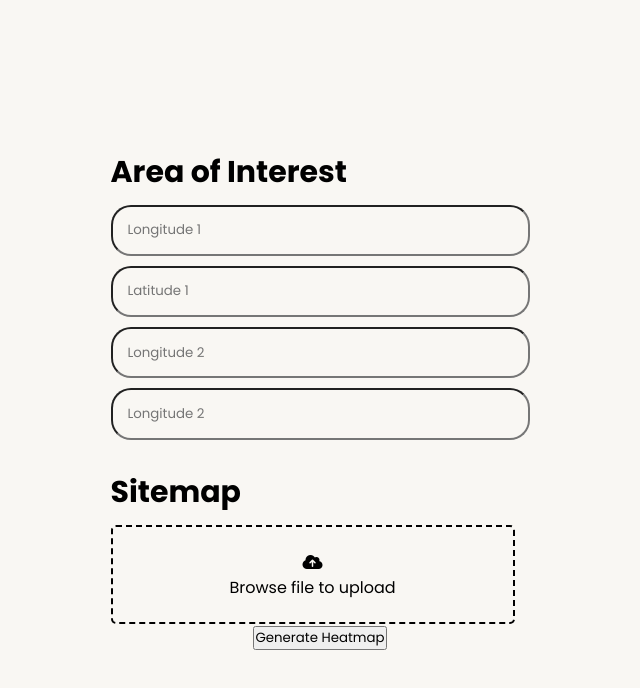
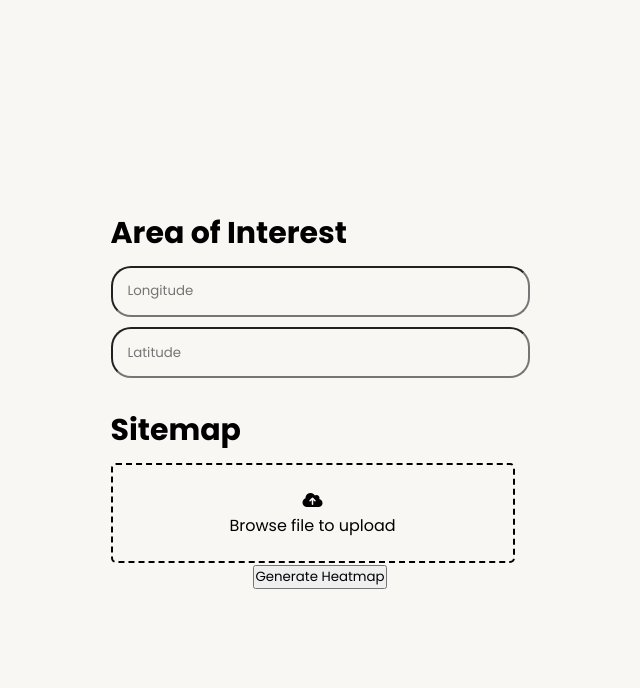
Before and after one commit to Luanjie-Dong/CrowdSight, a React (Vite) app in the folder crowdsight/: page / in a window 1280 px wide. Shown: the top 688 px of the page, without its empty margins (320-960 px from the left). Built offline with nearby package versions, Linux system fonts and the light colour scheme.

Commit message:
Update Home.jsx

```diff
--- a/crowdsight/src/pages/Home.jsx
+++ b/crowdsight/src/pages/Home.jsx
@@ -11,10 +11,8 @@ function Home(){
                 <div id="AOI">
 
                     <h1 class="headers">Area of Interest</h1>
-                    <input type="text" class="AOI-input" placeholder="Longitude 1"/>
-                    <input type="text" class="AOI-input" placeholder="Latitude 1"/>
-                    <input type="text" class="AOI-input" placeholder="Longitude 2"/>
-                    <input type="text" class="AOI-input" placeholder="Longitude 2"/>
+                    <input type="text" class="AOI-input" placeholder="Longitude"/>
+                    <input type="text" class="AOI-input" placeholder="Latitude"/>
                 </div>
                 <div id="sitemap">
                     <h1 id="sitemapName" class="headers">Sitemap</h1>
```
